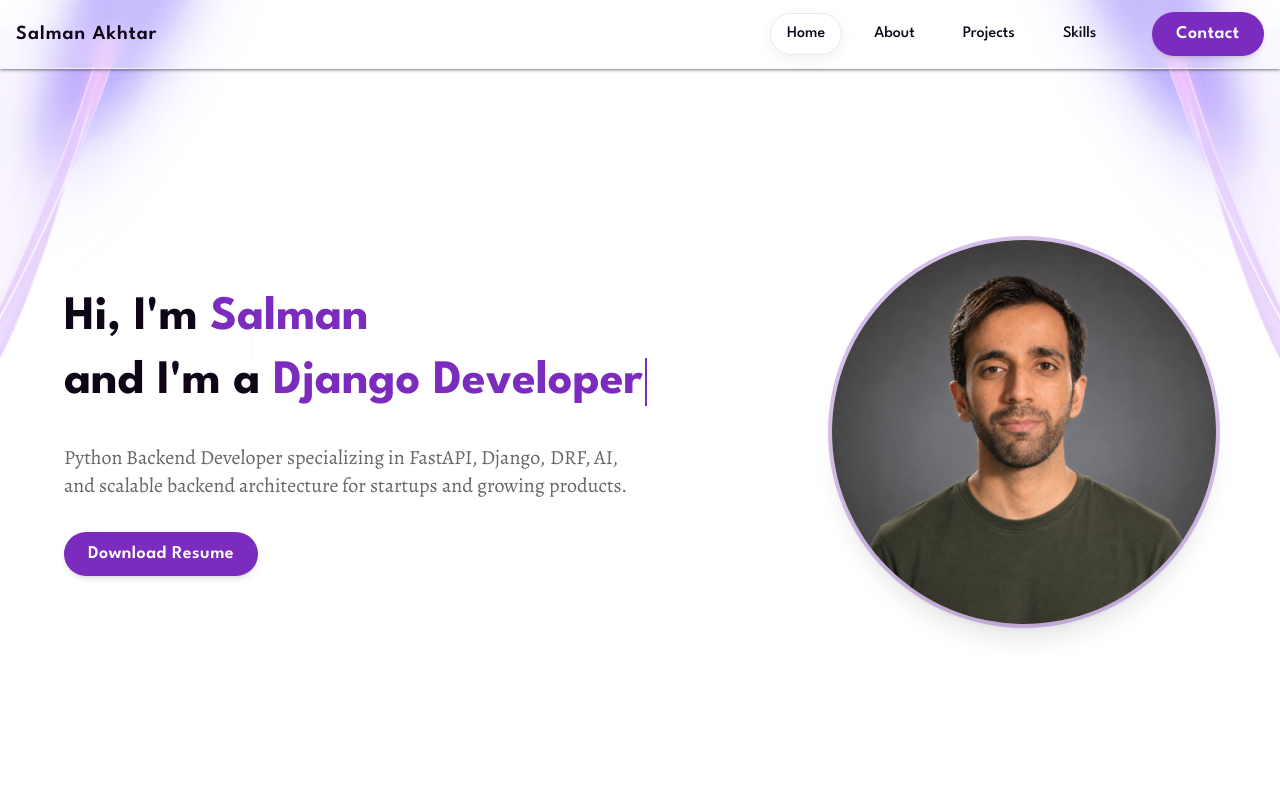
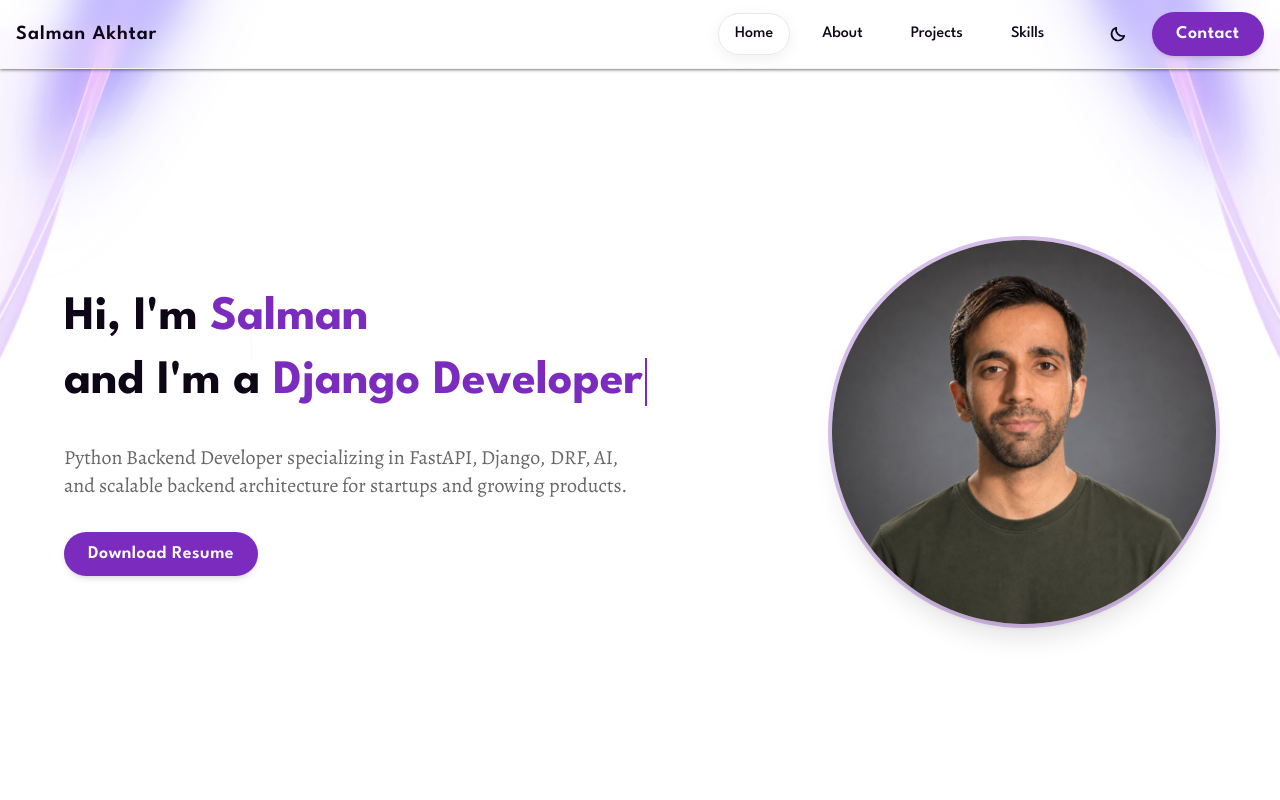
Before and after one commit to salmanakhtar57/Portfolio-Site, a Next.js app: page / in a window 1280 px wide. Shown: the top 800 px of the page. Built offline with nearby package versions, Linux system fonts and the light colour scheme; no server answers.

Commit message:
Default to light mode with a manual dark mode toggle in navbar

```diff
--- a/app/globals.css
+++ b/app/globals.css
@@ -1,6 +1,8 @@
 @import "https://fonts.googleapis.com/css2?family=League+Spartan:wght@100..900&display=swap";
 @import "https://fonts.googleapis.com/css2?family=Alegreya:ital,wght@0,400..900;1,400..900&family=League+Spartan:wght@100..900&display=swap";
 @import "tailwindcss";
+
+@custom-variant dark (&:where(.dark, .dark *));
 
 :root {
   --background: #ffffff;
@@ -15,13 +17,11 @@
   --font-geist-sans: "League Spartan", sans-serif;
 }
 
-@media (prefers-color-scheme: dark) {
-  :root {
-    --background: #0e0516;
-    --foreground: 237 237 237;
-    --black-light: #99a1af;
-    --primary-light: #7a2cbf36;
-  }
+:root.dark {
+  --background: #0e0516;
+  --foreground: 237 237 237;
+  --black-light: #99a1af;
+  --primary-light: #7a2cbf36;
 }
 
 @theme inline {
--- a/app/layout.tsx
+++ b/app/layout.tsx
@@ -17,6 +17,13 @@ export default function RootLayout({
 }) {
   return (
     <html lang="en" className="scroll-smooth">
+      <head>
+        <script
+          dangerouslySetInnerHTML={{
+            __html: `(function(){try{if(localStorage.getItem('theme')==='dark'){document.documentElement.classList.add('dark');}}catch(e){}})();`,
+          }}
+        />
+      </head>
       <body className="antialiased">
         <RouteTransition>{children}</RouteTransition>
 
--- a/components/Navbar.tsx
+++ b/components/Navbar.tsx
@@ -6,6 +6,7 @@ import { useState, useEffect, RefObject } from "react";
 import { usePathname, useRouter } from "next/navigation";
 import { ArrowLeft } from "phosphor-react";
 import ContactModal from "./modals/ContactModal";
+import ThemeToggle from "./ui/ThemeToggle";
 
 export type NavbarProps = {
   sectionRefs?: Record<string, RefObject<HTMLElement | null>>;
@@ -136,6 +137,7 @@ export default function Navbar({
                   Back <span className="hidden md:inline-block">to Projects</span>
                 </Button>
               )}
+              <ThemeToggle />
               <Button onClick={() => setIsContactOpen(true)}>Contact</Button>
             </div>
           </div>
--- /dev/null
+++ b/components/ui/ThemeToggle.tsx
@@ -0,0 +1,38 @@
+"use client";
+
+import { useEffect, useState } from "react";
+import { Moon, Sun } from "phosphor-react";
+
+export default function ThemeToggle() {
+  const [isDark, setIsDark] = useState(false);
+
+  useEffect(() => {
+    const timeout = setTimeout(() => {
+      setIsDark(document.documentElement.classList.contains("dark"));
+    }, 0);
+
+    return () => clearTimeout(timeout);
+  }, []);
+
+  const toggleTheme = () => {
+    const next = !isDark;
+    setIsDark(next);
+    document.documentElement.classList.toggle("dark", next);
+    localStorage.setItem("theme", next ? "dark" : "light");
+  };
+
+  return (
+    <button
+      onClick={toggleTheme}
+      aria-label="Toggle dark mode"
+      title="Toggle dark mode"
+      className="flex h-9 w-9 items-center justify-center rounded-full text-foreground transition-colors duration-300 hover:bg-primary-light hover:text-primary"
+    >
+      {isDark ? (
+        <Sun size={18} weight="bold" />
+      ) : (
+        <Moon size={18} weight="bold" />
+      )}
+    </button>
+  );
+}
```
